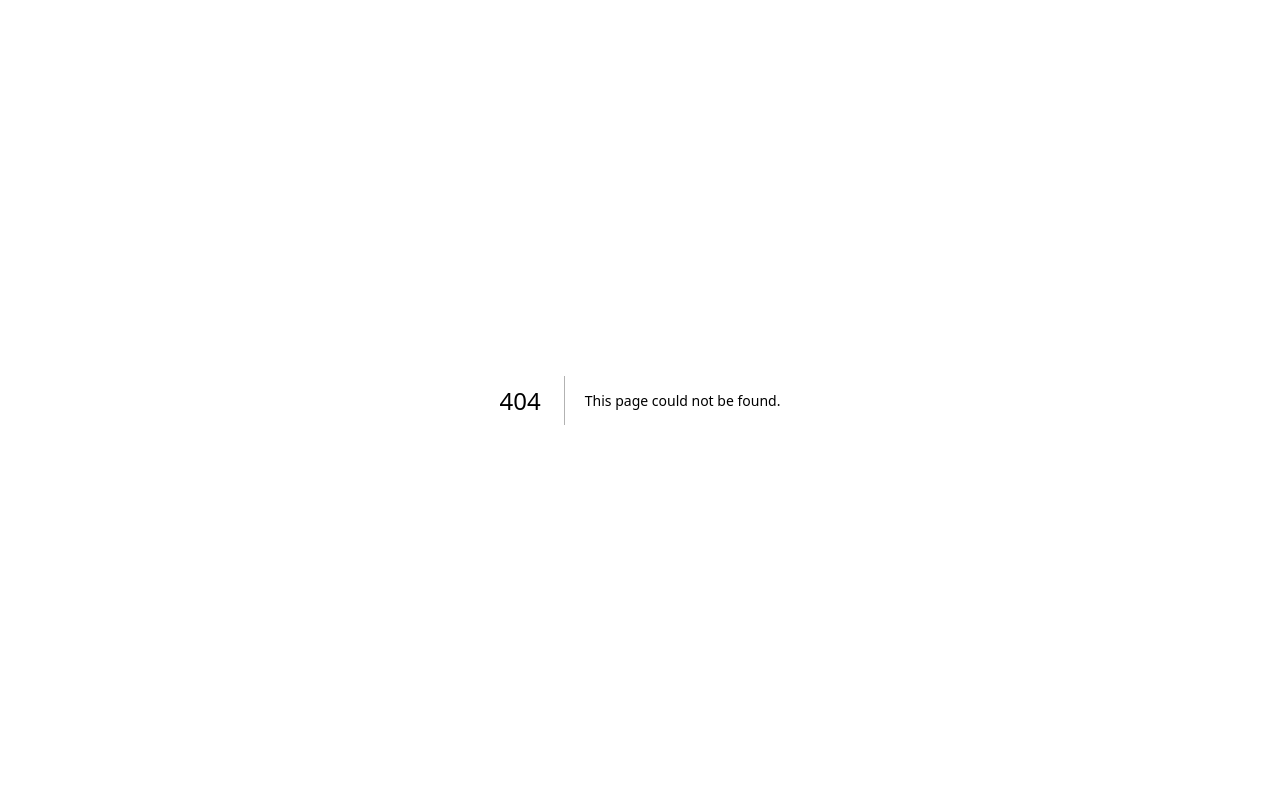
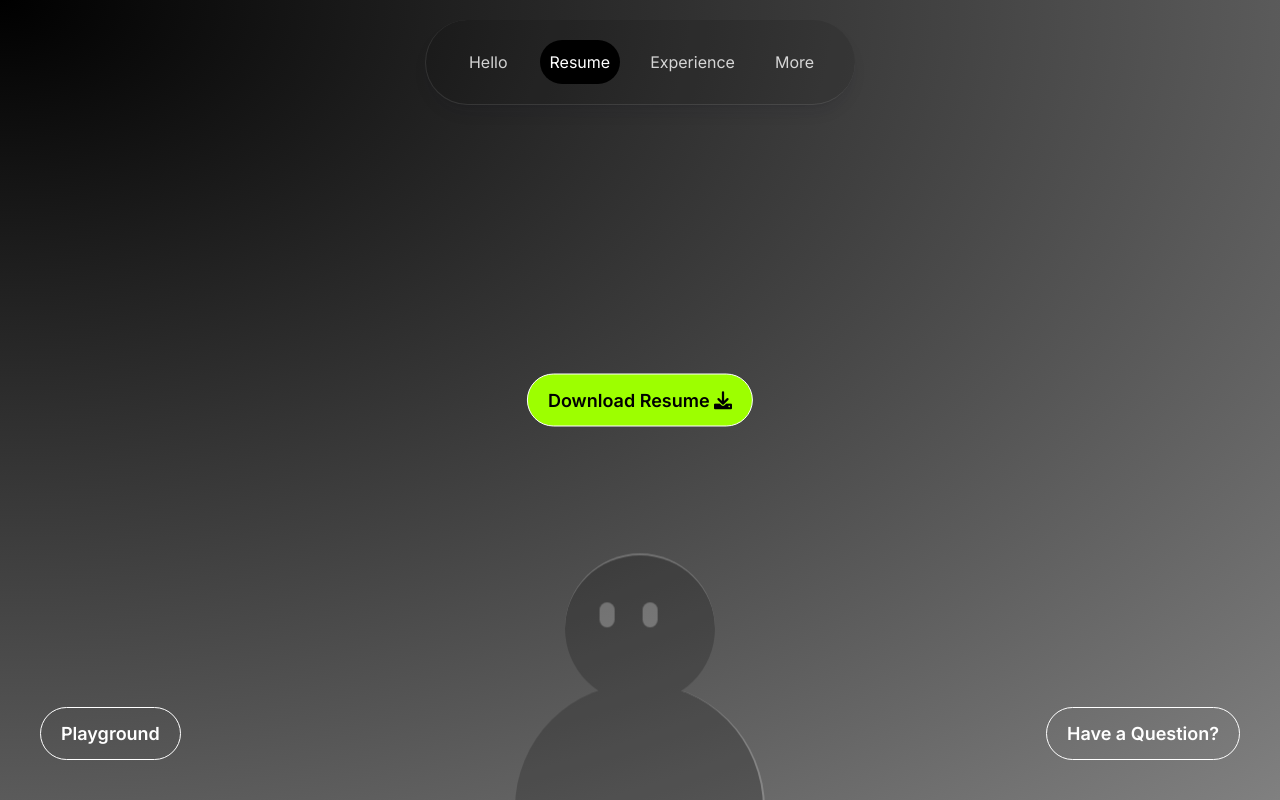
Before and after one commit to Junheng-Zheng/updatedportfolio, a Next.js app: page /Resume in a window 1280 px wide. Before the commit this address had no page. Built offline with nearby package versions, Linux system fonts and the light colour scheme; no server answers.

Commit message:
added resume and adjusted about

```diff
--- a/src/app/About/page.js
+++ b/src/app/About/page.js
@@ -67,7 +67,7 @@ export default function About() {
         className="absolute top-0 left-0 w-full h-full"
       /> */}
       <Navbar />
-      <div className="absolute top-1/2 left-1/2 z-10 sm:w-fit  px-10 flex flex-col items-start gap-4 sm:gap-[24px] -translate-x-1/2 -translate-y-1/2">
+      <div className="absolute top-1/2 left-1/2 z-10 sm:w-[800px]  px-10 flex flex-col items-start gap-4 sm:gap-[24px] -translate-x-1/2 -translate-y-1/2">
         <div className="flex w-full items-center justify-between">
           <Link href="/../">
             <span className="text-white cursor-pointer text-[16px] sm:text-[18px] pb-2 border-b-2 border-white leading-none font-semibold">
--- a/src/app/Components/Navbar.js
+++ b/src/app/Components/Navbar.js
@@ -38,10 +38,10 @@ const Navbar = ({ className, activeButton }) => {
               {isOpen ? "Menu" : "Hello"}
             </button>
           </Link>
-          <Link href={"#projects"}>
+          <Link href={"/Resume"}>
             <button
               className={`cursor-pointer p-2.5 transition-all duration-100 rounded-full  ${
-                activeButton === "projects"
+                activeButton === "resume"
                   ? "bg-black text-white"
                   : "hover:bg-black/10 text-white/80"
               } ${isOpen ? "hidden" : "sm:block hidden"}`}
@@ -92,11 +92,12 @@ const Navbar = ({ className, activeButton }) => {
             About
           </button>
         </Link>
-        <Link href={"/"}>
+        <Link href={"/Resume"}>
           <button className="cursor-pointer hover:bg-black/10 transition-all duration-200 py-6 w-full text-left border-b border-white/10 px-10 h-full">
             Resume
           </button>
         </Link>
+
         <Link href={"/Projects"}>
           <button className="cursor-pointer hover:bg-black/10 transition-all duration-200 py-6 w-full text-left border-b border-white/10 px-10 h-full">
             Projects
--- /dev/null
+++ b/src/app/Resume/page.js
@@ -0,0 +1,103 @@
+"use client";
+import React, { useState, useEffect } from "react";
+import Noise from "../Components/noise";
+import Button from "../Components/Button";
+import InteractableTags from "../Components/interactabletags";
+import Lilguy from "../Components/Lilguy";
+import Load from "../Components/Load";
+import Navbar from "../Components/Navbar";
+import Junbot from "../Components/Junbot";
+import Link from "next/link";
+import { motion } from "framer-motion";
+import Hoverlink from "../Components/Hoverlink";
+export default function About() {
+  const tags = [
+    {
+      name: "React",
+      Percent: 100,
+    },
+    {
+      name: "Typescript",
+      Percent: 100,
+    },
+    {
+      name: "Javascript",
+      Percent: 100,
+    },
+    {
+      name: "Node.js",
+      Percent: 100,
+    },
+    {
+      name: "Express",
+      Percent: 100,
+    },
+    {
+      name: "MongoDB",
+      Percent: 90,
+    },
+    {
+      name: "PostgreSQL",
+      Percent: 80,
+    },
+    {
+      name: "Python",
+      Percent: 80,
+    },
+    {
+      name: "Java",
+      Percent: 80,
+    },
+  ];
+  return (
+    <div className="w-full gradientbackground  overflow-hidden relative h-[100dvh] flex justify-center items-center">
+      <Navbar activeButton="resume" />
+      <motion.div
+        initial={{ y: -100 }}
+        animate={{ y: 0 }}
+        transition={{
+          type: "spring",
+          bounce: 0.3, // bounce between 0 and 1
+          duration: 0.5, // slightly longer so the bounce is visible
+        }}
+      >
+        <motion.div
+          initial={{ scale: 1 }}
+          animate={{ scale: 0, visibility: "hidden" }}
+          transition={{
+            duration: 0.3,
+            delay: 0.5,
+            type: "spring",
+            bounce: 0.2,
+          }}
+          className="w-[35px] h-[35px] rounded-full bg-white"
+        ></motion.div>
+      </motion.div>
+      <motion.div
+        initial={{ opacity: 0, scale: 0.2 }}
+        animate={{ opacity: 1, scale: 1 }}
+        transition={{
+          type: "spring",
+          bounce: 0.5,
+          duration: 0.5,
+          delay: 0.9,
+        }}
+        className="absolute top-1/2 left-1/2 z-10 -translate-x-1/2 -translate-y-1/2"
+      >
+        <Button onClick={() => {}}>
+          Download Resume <i className="fa-solid fa-download"></i>
+        </Button>
+      </motion.div>
+
+      <Button
+        className={` absolute bottom-5 sm:bottom-10 z-300 sm:left-10 left-5 sm:block hidden`}
+        variant="secondary"
+        onClick={() => {}}
+      >
+        Playground
+      </Button>
+      <Junbot className={`sm:block hidden`} />
+      <Lilguy />
+    </div>
+  );
+}
```
